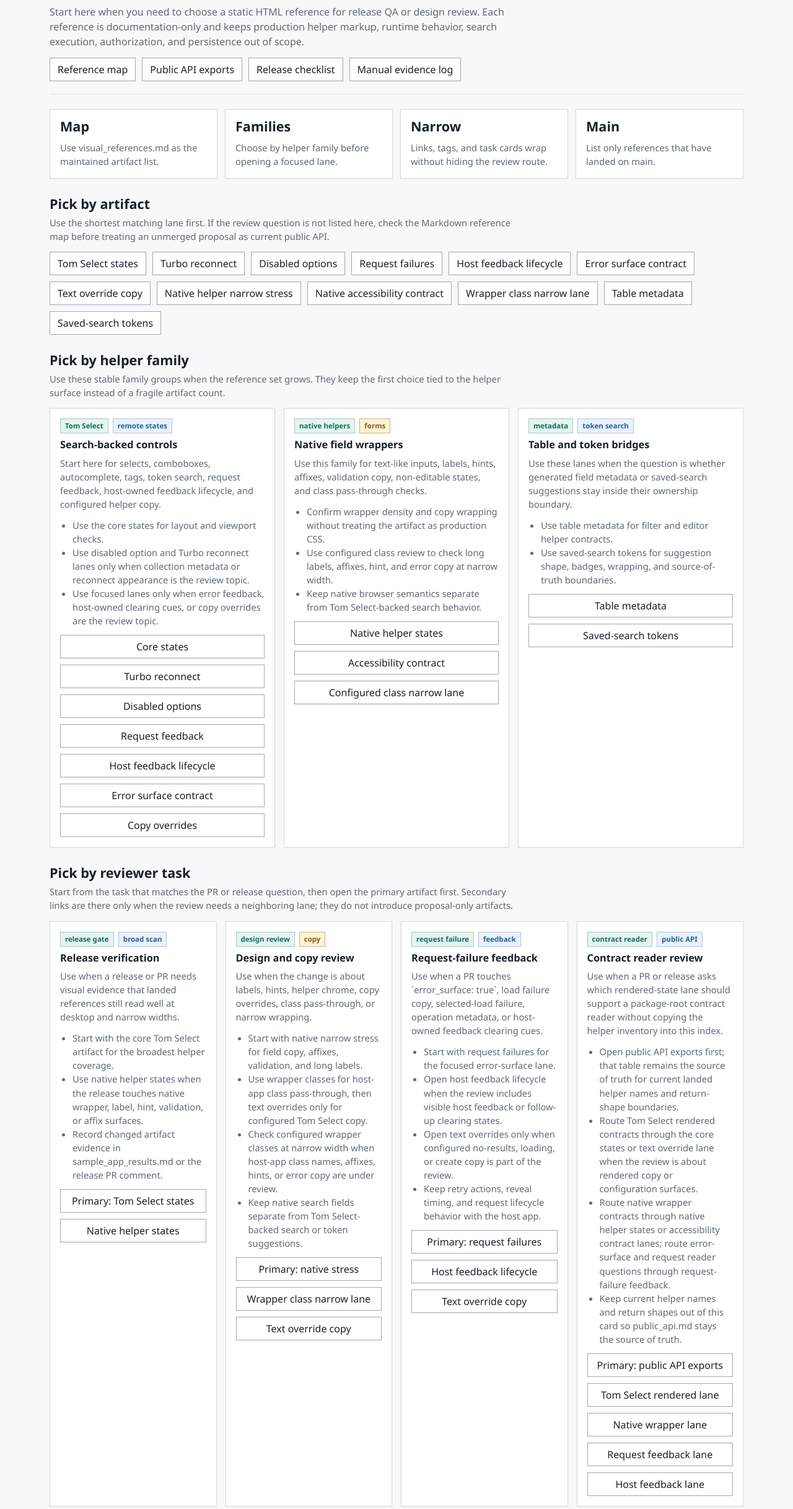
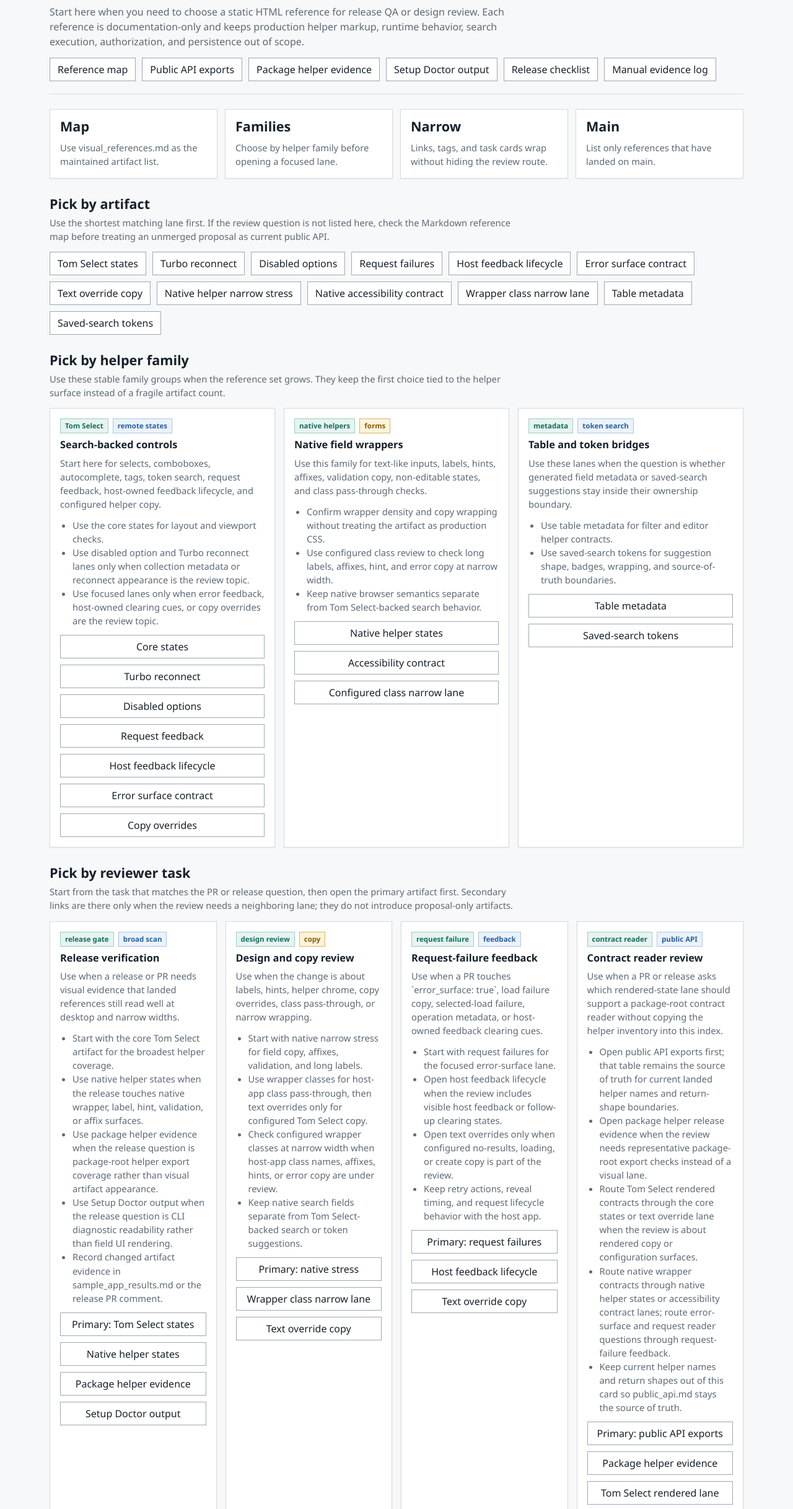
Before and after one commit to barnet-co-jp/rails_fields_kit, a website: page doc/visual_reference_index.html in a window 1280 px wide. Shown: the part 121-2555 px from the top of the page at 62% size. Drawn offline with Linux system fonts and the light colour scheme.

Commit message:
visual reference index evidence links を current main で再提案する v3
review:approved

Issue #1432 / #1435 に沿って visual reference index から package helper evidence と Setup Doctor output review へ辿れる導線を追加。CI #2321 は lint / rspec / gem_package / JavaScript / Rails compatibility すべて success。

```diff
--- a/doc/visual_reference_index.html
+++ b/doc/visual_reference_index.html
@@ -313,6 +313,8 @@
         <nav class="hero-links" aria-label="Related documentation">
           <a href="visual_references.md">Reference map</a>
           <a href="public_api.md#javascript-exports">Public API exports</a>
+          <a href="package_root_helper_release_evidence.md">Package helper evidence</a>
+          <a href="setup_doctor_output_review.md">Setup Doctor output</a>
           <a href="final_release_checklist.md">Release checklist</a>
           <a href="sample_app_results.md">Manual evidence log</a>
         </nav>
@@ -451,11 +453,15 @@
             <ul>
               <li>Start with the core Tom Select artifact for the broadest helper coverage.</li>
               <li>Use native helper states when the release touches native wrapper, label, hint, validation, or affix surfaces.</li>
+              <li>Use package helper evidence when the release question is package-root helper export coverage rather than visual artifact appearance.</li>
+              <li>Use Setup Doctor output when the release question is CLI diagnostic readability rather than field UI rendering.</li>
               <li>Record changed artifact evidence in sample_app_results.md or the release PR comment.</li>
             </ul>
             <nav class="task-links" aria-label="Release verification references">
               <a href="tom_select_visual_reference.html">Primary: Tom Select states</a>
               <a href="native_field_visual_reference.html">Native helper states</a>
+              <a href="package_root_helper_release_evidence.md">Package helper evidence</a>
+              <a href="setup_doctor_output_review.md">Setup Doctor output</a>
             </nav>
           </article>
 
@@ -514,12 +520,14 @@
             </header>
             <ul>
               <li>Open public API exports first; that table remains the source of truth for current landed helper names and return-shape boundaries.</li>
+              <li>Open package helper release evidence when the review needs representative package-root export checks instead of a visual lane.</li>
               <li>Route Tom Select rendered contracts through the core states or text override lane when the review is about rendered copy or configuration surfaces.</li>
               <li>Route native wrapper contracts through native helper states or accessibility contract lanes; route error-surface and request reader questions through request-failure feedback.</li>
               <li>Keep current helper names and return shapes out of this card so public_api.md stays the source of truth.</li>
             </ul>
             <nav class="task-links" aria-label="Contract reader review references">
               <a href="public_api.md#javascript-exports">Primary: public API exports</a>
+              <a href="package_root_helper_release_evidence.md">Package helper evidence</a>
               <a href="tom_select_visual_reference.html">Tom Select rendered lane</a>
               <a href="native_accessibility_contract_visual_reference.html">Native wrapper lane</a>
               <a href="tom_select_request_failure_visual_reference.html">Request feedback lane</a>
@@ -773,6 +781,8 @@
           <ol>
             <li>Choose the reviewer task, helper family, lane, or release gate that matches the current PR or design question.</li>
             <li>For package-root contract readers, confirm the current public export and boundary in public_api.md before opening a visual lane.</li>
+            <li>Use package_root_helper_release_evidence.md when the review is about representative package-root helper evidence, not field appearance.</li>
+            <li>Use setup_doctor_output_review.md when the review is about CLI diagnostic evidence, not field UI visual references.</li>
             <li>Open the individual static HTML reference and compare desktop and narrow viewport readability.</li>
             <li>Record release or PR evidence in sample_app_results.md when the artifact changes or gates a release.</li>
             <li>Update visual_references.md and this index when a new visual reference lands on main.</li>
@@ -780,7 +790,7 @@
         </div>
       </section>
 
-      <p class="scope-note"><strong>Scope note.</strong> This page is a static index for documentation artifacts. It does not define public helper behavior, JavaScript exports, request lifecycle events, or runtime rendering contracts. Use public_api.md#javascript-exports as the source of truth before treating a contract reader as current public API.</p>
+      <p class="scope-note"><strong>Scope note.</strong> This page is a static index for documentation artifacts. It does not define public helper behavior, JavaScript exports, request lifecycle events, setup diagnostics, or runtime rendering contracts. Use public_api.md#javascript-exports as the source of truth before treating a contract reader as current public API.</p>
     </main>
   </body>
 </html>
```
